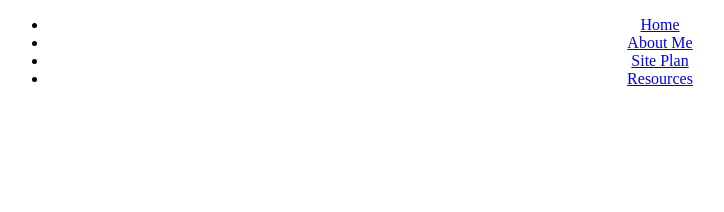
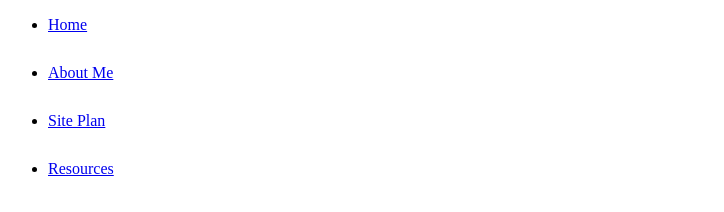
Before and after one commit to hugolalmeida/wdd130, a plain HTML site: page aboutme/index.html in a window 1280 px wide. Shown: the whole page, without its empty margins (0-724 px from the left). Drawn offline with Linux system fonts and the light colour scheme; files that its build step writes are made by us from their sources.

Commit message:
added some styles

```diff
--- a/aboutme/styles/styles.css
+++ b/aboutme/styles/styles.css
@@ -1 +1,2 @@
-body{text-align: center;}
+h1{text-align: center;}
+li{ margin-bottom: 30px;}
```
